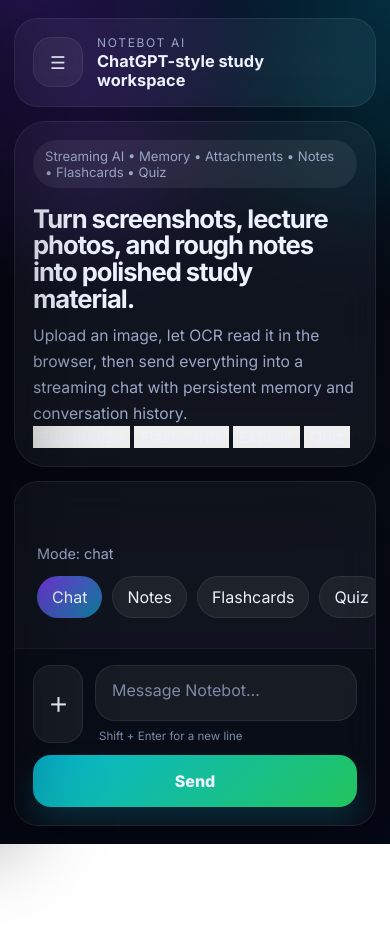
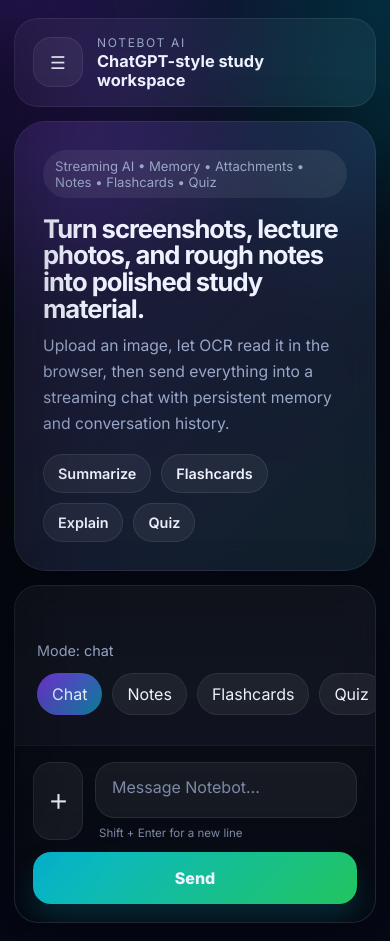
Before and after one commit to abhi6019-dev/NoteBot.Ai, a plain HTML site: page index.html in a window 390 px wide. Before the commit the page ends 844 px from the top, so only its background shows below. Drawn offline with nearby package versions, Linux system fonts and the light colour scheme; no server answers.

Commit message:
Update style.css

```diff
--- a/style.css
+++ b/style.css
@@ -22,7 +22,8 @@
 }
 
 html, body {
-  height: 100%;
+  min-height: 100%;
+  height: auto;
 }
 
 body {
@@ -33,7 +34,8 @@
     radial-gradient(circle at top right, rgba(6, 182, 212, 0.18), transparent 32%),
     linear-gradient(180deg, #050816, #070b14 55%, #050816);
   color: var(--text);
-  overflow: hidden;
+  overflow-y: auto;
+  overflow-x: hidden;
 }
 
 button, textarea, input {
@@ -46,9 +48,27 @@
   color: var(--text);
 }
 
+::-webkit-scrollbar {
+  width: 10px;
+  height: 10px;
+}
+
+::-webkit-scrollbar-track {
+  background: rgba(255,255,255,0.03);
+}
+
+::-webkit-scrollbar-thumb {
+  background: rgba(255,255,255,0.16);
+  border-radius: 999px;
+}
+
+::-webkit-scrollbar-thumb:hover {
+  background: rgba(255,255,255,0.24);
+}
+
 .app-shell {
   position: relative;
-  height: 100vh;
+  min-height: 100vh;
   display: grid;
   grid-template-columns: 320px minmax(0, 1fr);
 }
@@ -72,6 +92,7 @@
   background: rgba(4, 8, 18, 0.66);
   border-right: 1px solid var(--line);
   backdrop-filter: blur(18px);
+  min-height: 100vh;
 }
 
 .brand {
@@ -122,7 +143,8 @@
 .icon-btn:hover,
 .send-btn:hover,
 .mode-pill:hover,
-.attach-btn:hover {
+.attach-btn:hover,
+.suggestion:hover {
   transform: translateY(-1px);
 }
 
@@ -181,6 +203,7 @@
   border-radius: var(--radius);
   overflow: auto;
   padding: 8px;
+  min-height: 280px;
 }
 
 .chat-item {
@@ -246,7 +269,7 @@
   display: grid;
   grid-template-rows: auto auto 1fr;
   min-width: 0;
-  overflow: hidden;
+  overflow: visible;
 }
 
 .topbar {
@@ -281,8 +304,13 @@
 .hero {
   margin: 18px;
   border-radius: 32px;
-  padding: clamp(18px, 3vw, 28px);
+  padding: 28px;
+  max-height: 260px;
+  overflow: hidden;
   box-shadow: var(--shadow);
+  background:
+    linear-gradient(135deg, rgba(124,58,237,0.15), rgba(6,182,212,0.08)),
+    rgba(255,255,255,0.04);
 }
 
 .hero-pill {
@@ -300,7 +328,7 @@
   font-size: clamp(1.6rem, 3.8vw, 3rem);
   line-height: 1.05;
   letter-spacing: -0.04em;
-  max-width: 12ch;
+  max-width: 14ch;
 }
 
 .hero p {
@@ -309,6 +337,23 @@
   font-size: clamp(0.98rem, 1.7vw, 1.1rem);
   line-height: 1.65;
   max-width: 62ch;
+}
+
+.hero-suggestions {
+  display: flex;
+  flex-wrap: wrap;
+  gap: 10px;
+  margin-top: 18px;
+}
+
+.suggestion {
+  padding: 10px 14px;
+  border-radius: 999px;
+  background: rgba(255,255,255,0.06);
+  border: 1px solid var(--line);
+  color: var(--text);
+  font-weight: 600;
+  font-size: 0.9rem;
 }
 
 .chat-panel {
@@ -324,16 +369,18 @@
 .chat {
   min-height: 0;
   overflow: auto;
-  padding: 22px;
+  padding: 28px;
   display: flex;
   flex-direction: column;
-  gap: 14px;
+  gap: 16px;
+  scroll-behavior: smooth;
 }
 
 .message {
   display: flex;
   gap: 12px;
   max-width: 100%;
+  animation: fadeIn 0.2s ease;
 }
 
 .message.user {
@@ -345,24 +392,30 @@
 }
 
 .bubble {
-  max-width: min(780px, 92%);
-  border-radius: 24px;
-  padding: 14px 16px;
-  line-height: 1.6;
+  max-width: min(780px, 90%);
+  border-radius: 22px;
+  padding: 16px 18px;
+  line-height: 1.7;
+  font-size: 0.98rem;
   white-space: pre-wrap;
   word-wrap: break-word;
-  border: 1px solid transparent;
+  backdrop-filter: blur(10px);
+  transition: all 0.25s ease;
+}
+
+.message:hover .bubble {
+  transform: translateY(-1px);
 }
 
 .user .bubble {
   background: linear-gradient(135deg, rgba(124, 58, 237, 0.95), rgba(91, 33, 182, 0.95));
-  border-color: rgba(255, 255, 255, 0.08);
+  border: 1px solid rgba(255, 255, 255, 0.08);
   box-shadow: 0 14px 32px rgba(124, 58, 237, 0.22);
 }
 
 .assistant .bubble {
   background: rgba(255, 255, 255, 0.055);
-  border-color: var(--line);
+  border: 1px solid var(--line);
 }
 
 .bubble h1, .bubble h2, .bubble h3 {
@@ -502,12 +555,15 @@
 }
 
 .composer {
+  position: sticky;
+  bottom: 0;
   padding: 16px 18px 18px;
   display: grid;
   grid-template-columns: auto minmax(0, 1fr) auto;
   gap: 12px;
   border-top: 1px solid var(--line);
-  background: rgba(5, 8, 16, 0.5);
+  background: linear-gradient(to top, rgba(5, 8, 16, 0.95), rgba(5, 8, 16, 0.72));
+  backdrop-filter: blur(20px);
   padding-bottom: calc(18px + var(--safe));
 }
 
@@ -617,6 +673,11 @@
   50% { opacity: 0; }
 }
 
+@keyframes fadeIn {
+  from { opacity: 0; transform: translateY(6px); }
+  to { opacity: 1; transform: translateY(0); }
+}
+
 @media (max-width: 980px) {
   .app-shell {
     grid-template-columns: 1fr;
@@ -629,6 +690,7 @@
     transform: translateX(-102%);
     transition: transform 0.22s ease;
     box-shadow: 30px 0 80px rgba(0,0,0,0.35);
+    min-height: 100vh;
   }
 
   .sidebar.open {
@@ -669,7 +731,7 @@
 
 @media (max-width: 640px) {
   body {
-    overflow: auto;
+    overflow-y: auto;
   }
 
   .app-shell {
@@ -679,6 +741,10 @@
 
   .main {
     min-height: 100vh;
+  }
+
+  .hero {
+    max-height: none;
   }
 
   .hero h2 {
```
